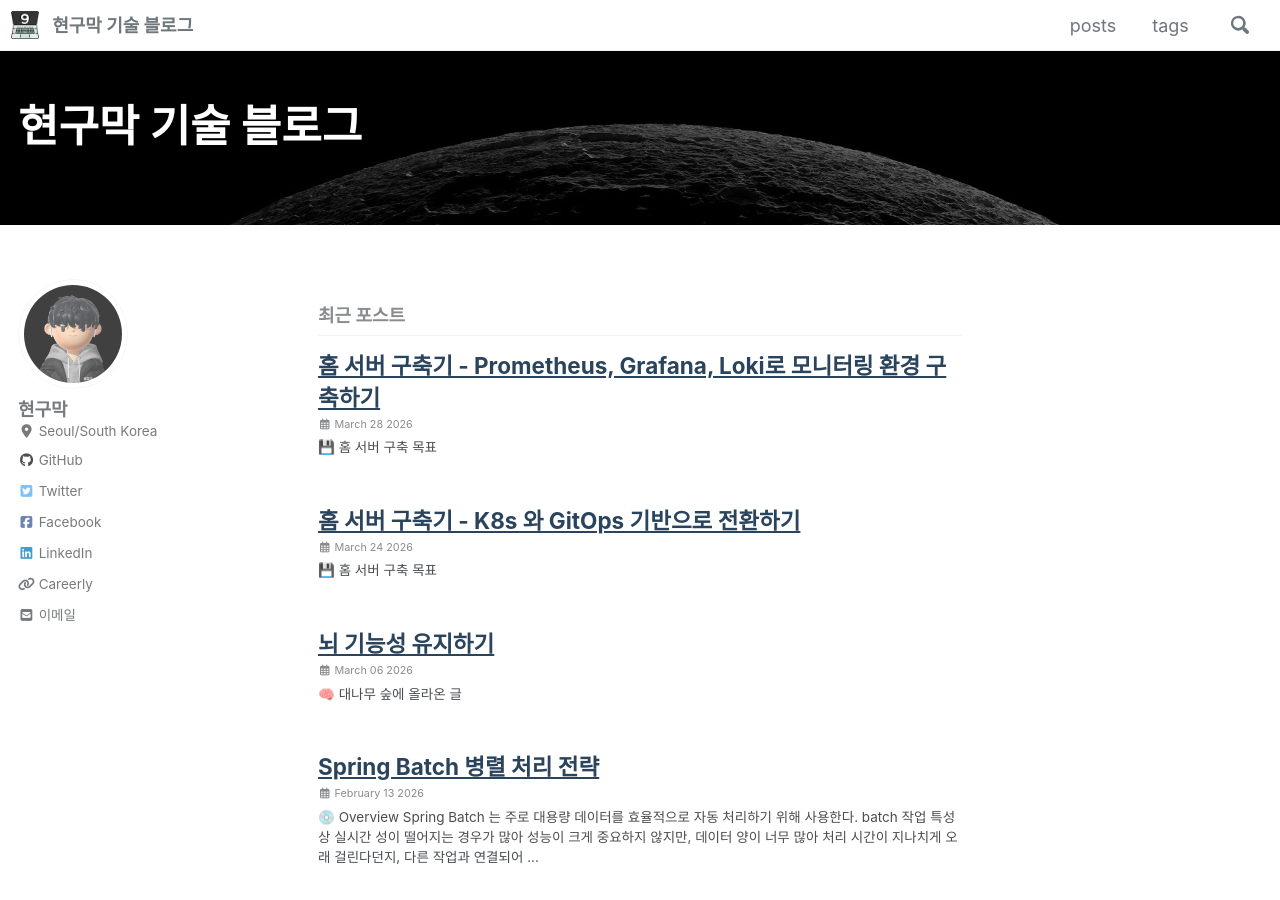
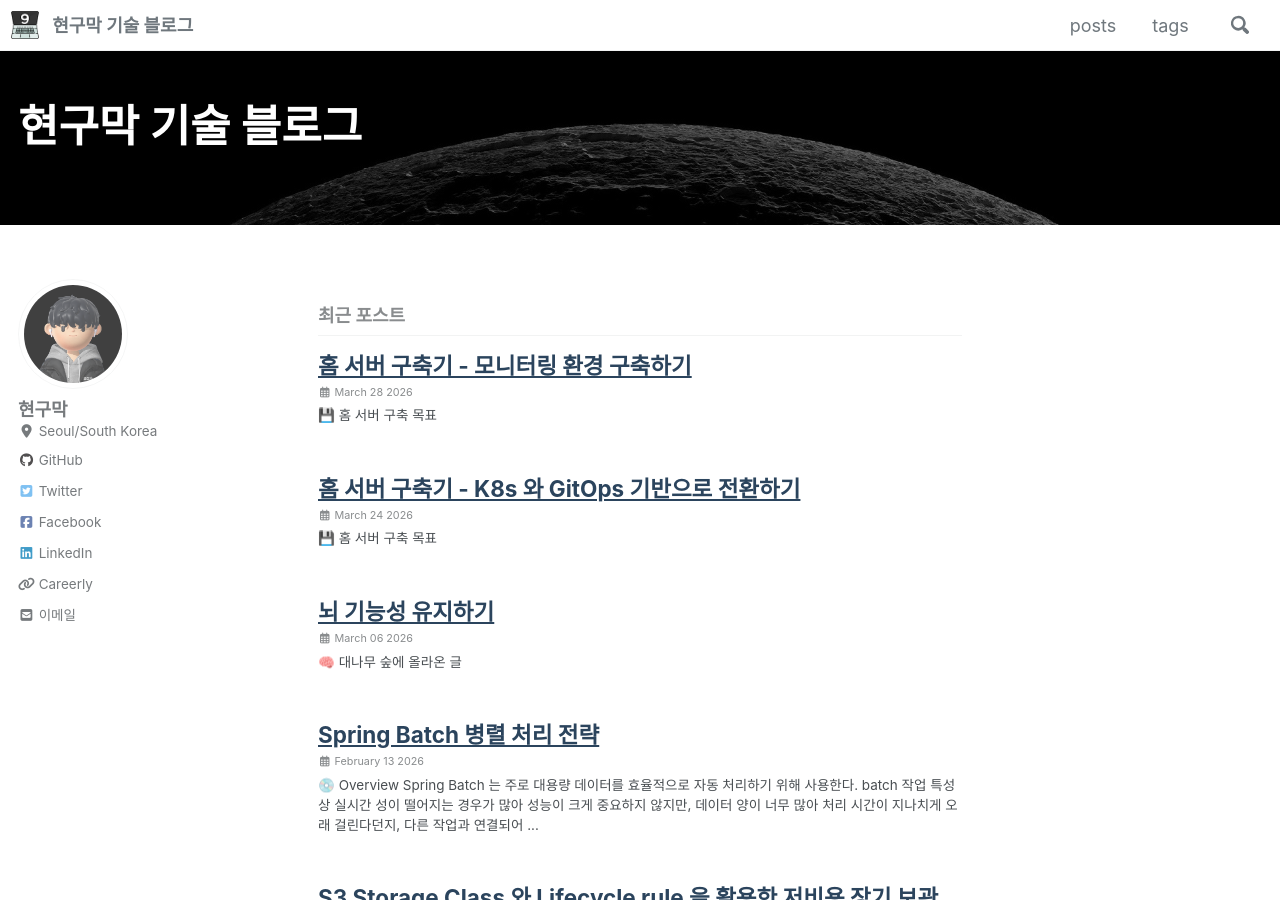
Before and after one commit to Hyeon9mak/Hyeon9mak.github.io, a Jekyll site: the page built from index.html, in a window 1280 px wide and 900 px high. Built offline with Jekyll 4.4.1, drawn with Linux system fonts in a browser that asks for light colours; cached includes are drawn as plain includes; nearby versions of some CDN libraries; the list of posts is cut into pages by our own code.

Commit message:
update post name

```diff
--- a/_posts/2026-03-28-home-server-monitoring.md
+++ b/_posts/2026-03-28-home-server-monitoring.md
@@ -1,9 +1,9 @@
 ---
-title: "홈 서버 구축기 - Prometheus, Grafana, Loki로 모니터링 환경 구축하기"
+title: "홈 서버 구축기 - 모니터링 환경 구축하기"
 date: 2026-03-28
 toc: true
 toc_sticky: true
-toc_label: "홈 서버 구축기 - Prometheus, Grafana, Loki로 모니터링 환경 구축하기"
+toc_label: "홈 서버 구축기 - 모니터링 환경 구축하기"
 ---
 
 ## 💾 홈 서버 구축 목표
```
